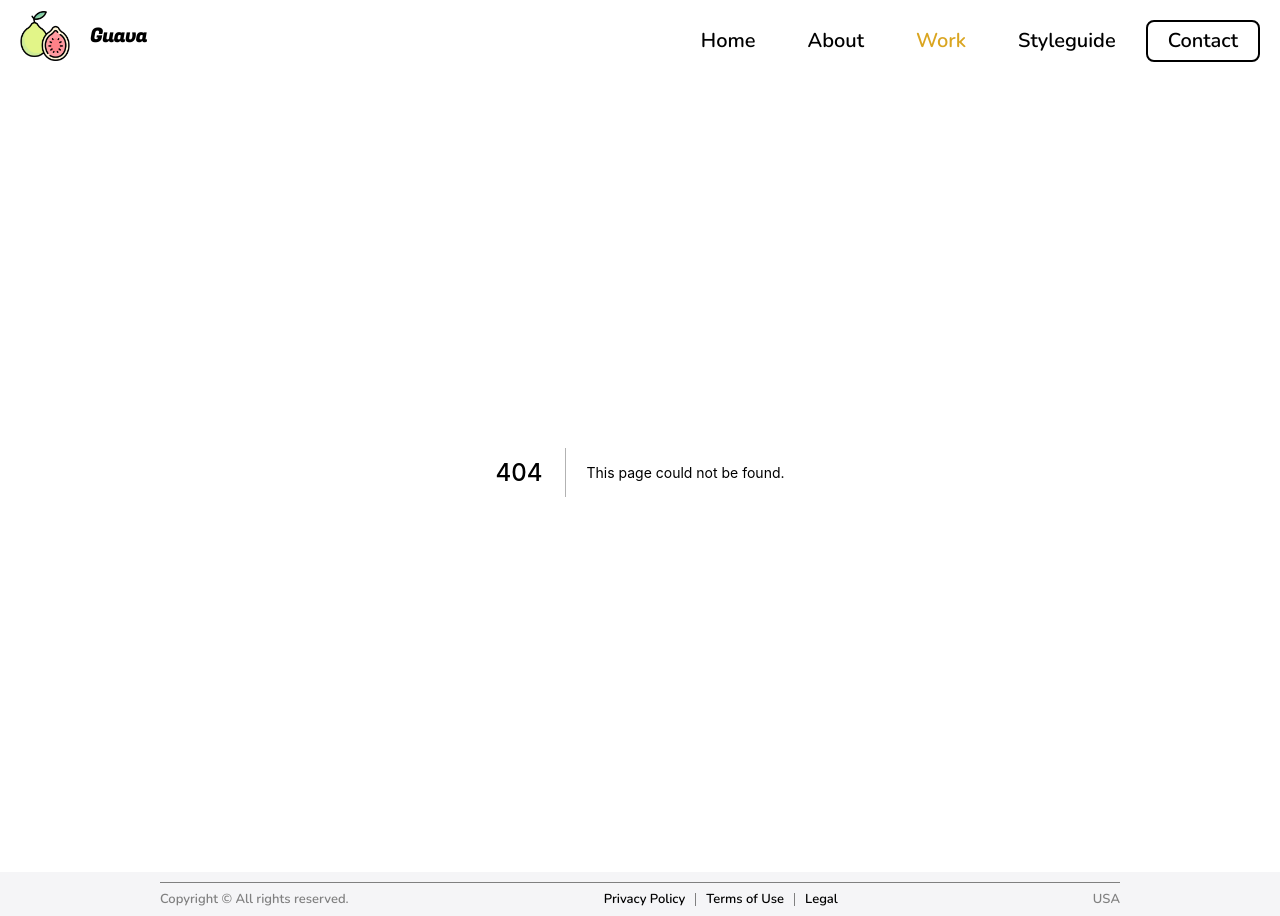
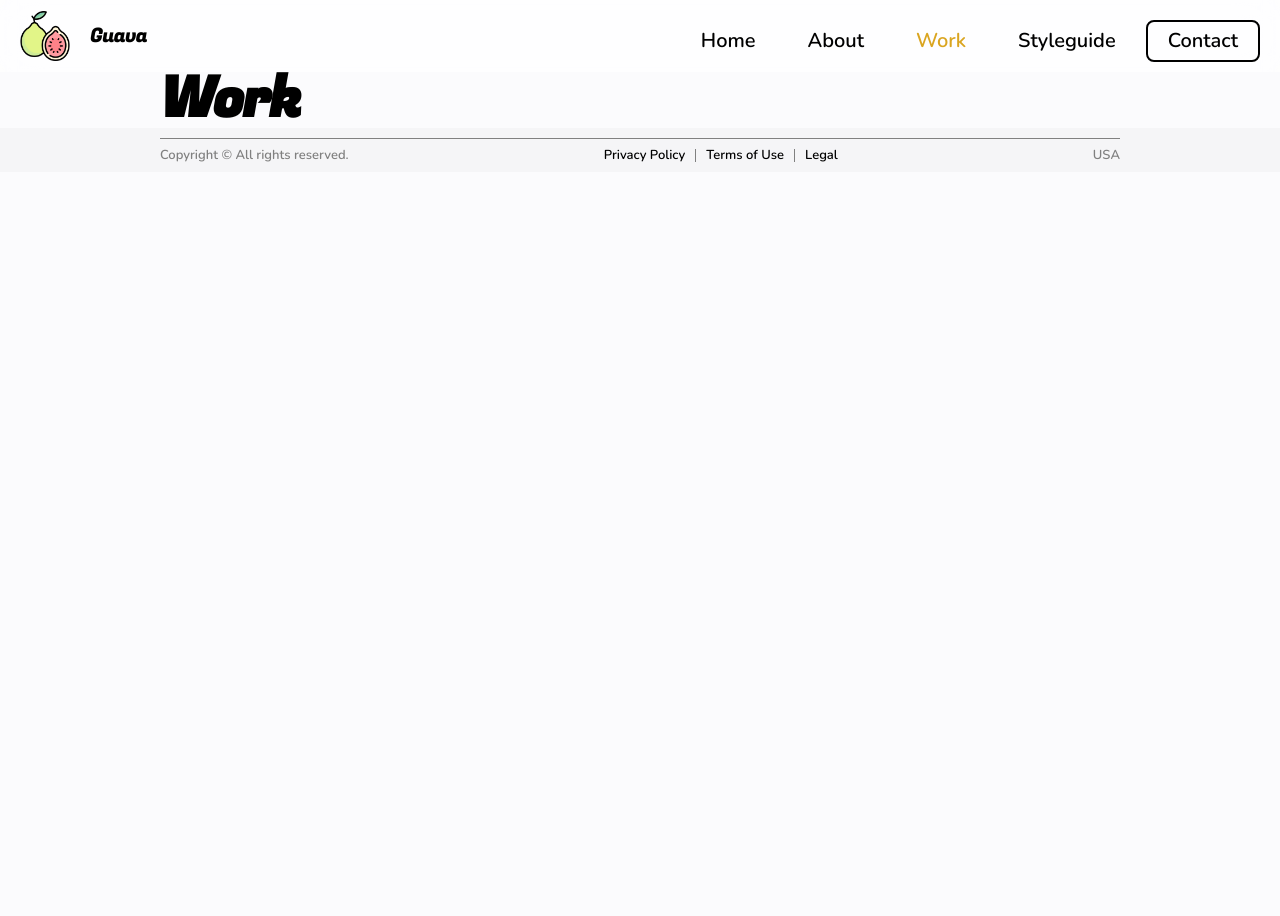
Before and after one commit to scottqmn/guava-site, a Next.js app: page /work in a window 1280 px wide. Before the commit this address had no page. After the commit the page ends 800 px from the top, so only its background shows below. Built offline with nearby package versions, Linux system fonts and the light colour scheme.

Commit message:
added work page

```diff
--- /dev/null
+++ b/pages/work.jsx
@@ -0,0 +1,9 @@
+const Work = () => {
+    return (
+        <div>
+            <h1 className='t-heading'>Work</h1>
+        </div>
+    )
+}
+
+export default Work
```
